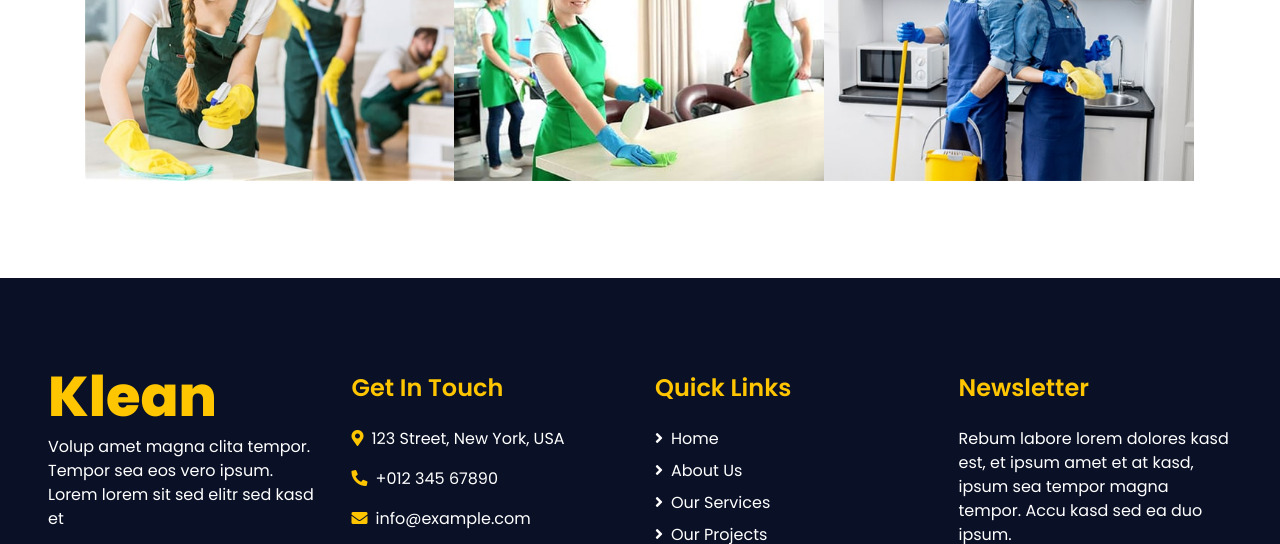
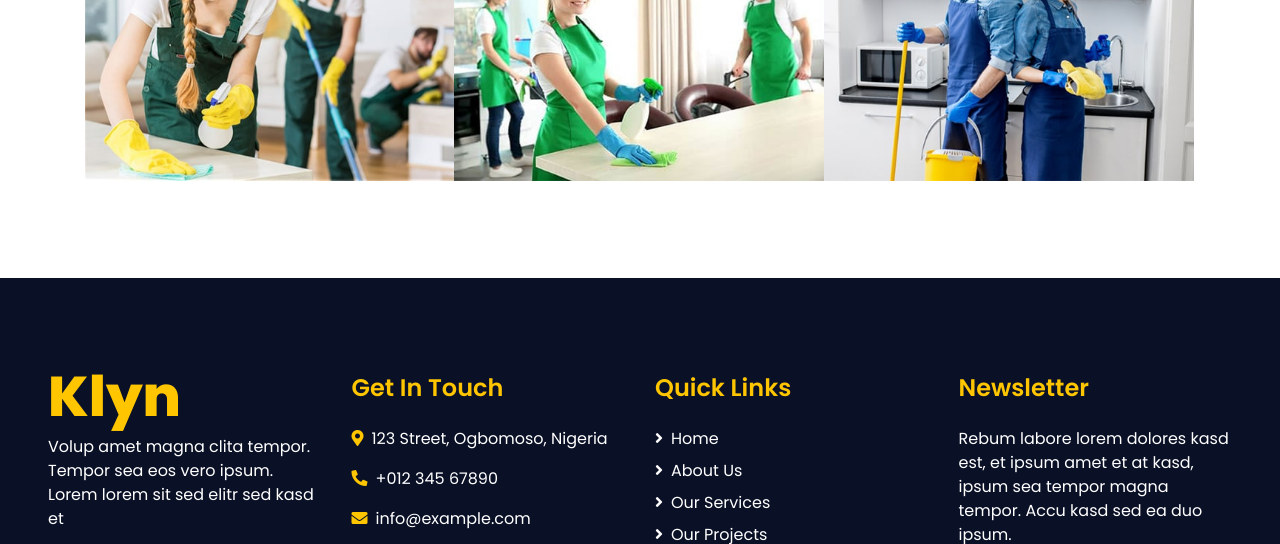
Before and after one commit to AkinolaAdewole/Klyn---Cleaning-Services-Webite, a plain HTML site: page project.html in a window 1280 px wide. Shown: the part 1036-1580 px from the top of the page. Drawn offline with nearby package versions, Linux system fonts and the light colour scheme.

```diff
--- a/project.html
+++ b/project.html
@@ -3,7 +3,7 @@
 
 <head>
     <meta charset="utf-8">
-    <title>Klean - Cleaning Services Website Template</title>
+    <title>Klyn</title>
     <meta content="width=device-width, initial-scale=1.0" name="viewport">
     <meta content="Free HTML Templates" name="keywords">
     <meta content="Free HTML Templates" name="description">
@@ -32,7 +32,7 @@
         <div class="row">
             <div class="col-lg-3 bg-secondary d-none d-lg-block">
                 <a href="" class="navbar-brand w-100 h-100 m-0 p-0 d-flex align-items-center justify-content-center">
-                    <h1 class="m-0 display-3 text-primary">Klean</h1>
+                    <h1 class="m-0 display-3 text-primary">Klyn</h1>
                 </a>
             </div>
             <div class="col-lg-9">
@@ -256,7 +256,7 @@
         <div class="row pt-5">
             <div class="col-lg-3 col-md-6 mb-5">
                 <a href="index.html" class="navbar-brand">
-                    <h1 class="m-0 mt-n3 display-4 text-primary">Klean</h1>
+                    <h1 class="m-0 mt-n3 display-4 text-primary">Klyn</h1>
                 </a>
                 <p>Volup amet magna clita tempor. Tempor sea eos vero ipsum. Lorem lorem sit sed elitr sed kasd et</p>
                 <h5 class="font-weight-semi-bold text-white mb-2">Opening Hours:</h5>
@@ -265,7 +265,7 @@
             </div>
             <div class="col-lg-3 col-md-6 mb-5">
                 <h4 class="font-weight-semi-bold text-primary mb-4">Get In Touch</h4>
-                <p><i class="fa fa-map-marker-alt text-primary mr-2"></i>123 Street, New York, USA</p>
+                <p><i class="fa fa-map-marker-alt text-primary mr-2"></i>123 Street, Ogbomoso, Nigeria</p>
                 <p><i class="fa fa-phone-alt text-primary mr-2"></i>+012 345 67890</p>
                 <p><i class="fa fa-envelope text-primary mr-2"></i>info@example.com</p>
                 <div class="d-flex justify-content-start mt-4">
```
